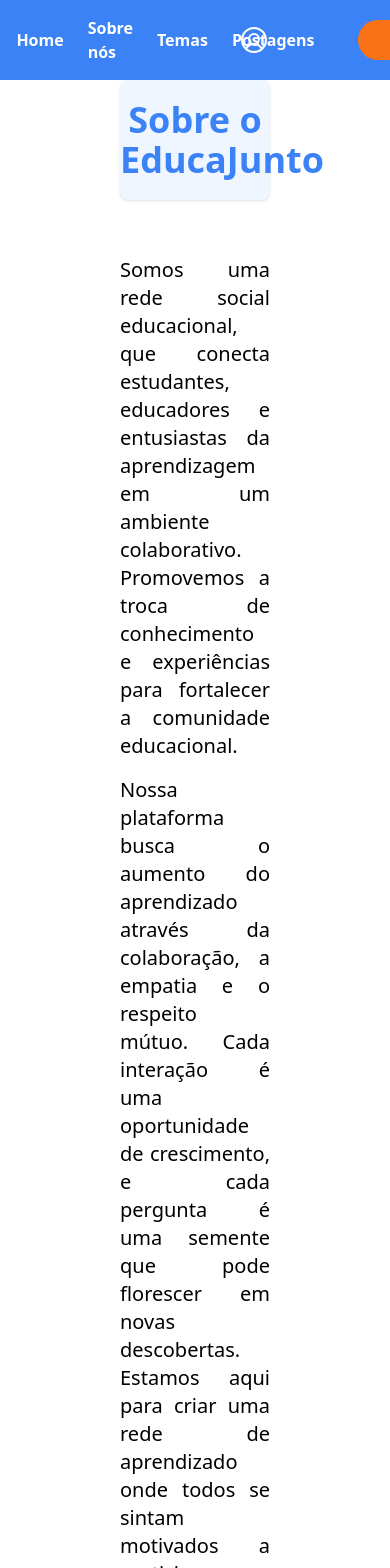
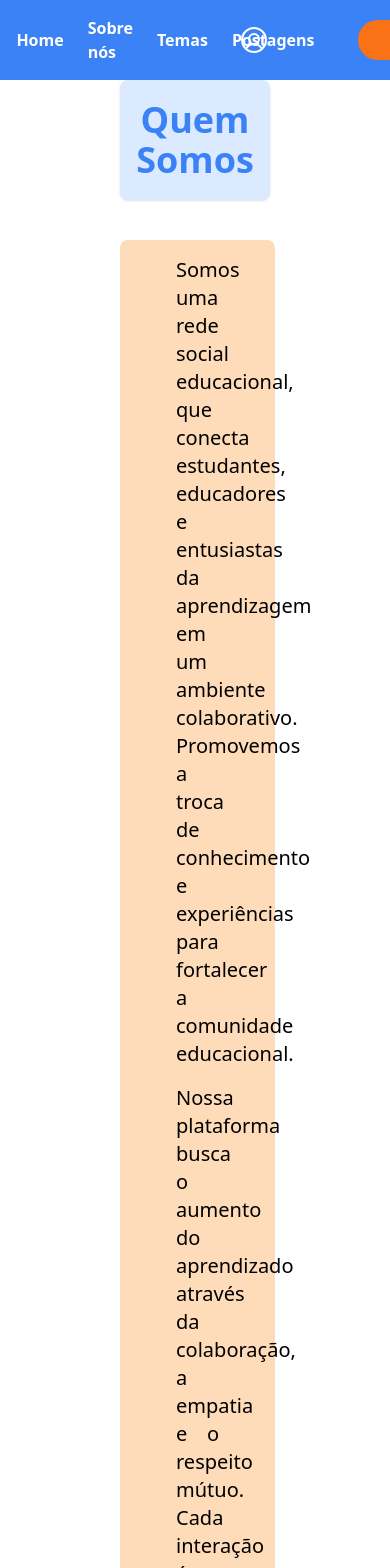
Before and after one commit to Projeto-Integrador-EducaJunto/frontend, a React (Vite) app: page /sobre in a window 390 px wide. Shown: the top 1568 px of the page. Built offline with nearby package versions, Linux system fonts and the light colour scheme.

Commit message:
estilizando componente login

```diff
--- a/src/pages/cadastro/Cadastro.tsx
+++ b/src/pages/cadastro/Cadastro.tsx
@@ -72,7 +72,7 @@
       <div className=" text-white h-screen place-items-center font-bold fundoCadastro">
 
         <div className=' flex justify-center container mx-auto px-10 h-screen w-full items-center '>
-          <form className='flex flex-col items-center h-2/3 w-1/3 gap-4 bg-opacity-70 bg-orange-300 p-4 rounded-2xl' onSubmit={cadastrarNovoUsuario}>
+          <form className='flex flex-col items-center h-2/3 w-1/3 gap-4 bg-opacity-60 bg-orange-300 p-4 rounded-2xl' onSubmit={cadastrarNovoUsuario}>
             <h2 className=' text-5xl'>Cadastro</h2>
             <div className="flex flex-col w-full">
               <label htmlFor="nome">Nome</label>
@@ -111,7 +111,7 @@
               />
             </div>
             <div className="flex flex-col w-full">
-              <label htmlFor="senha">Senha (min. caracteres)</label>
+              <label htmlFor="senha">Senha (min. 8 caracteres)</label>
               <input
                 type="password"
                 id="senha"
@@ -141,7 +141,7 @@
             </div>
             <p>
             Já possui uma conta?{' '}
-            <Link to="/login" className="text-orange-600 hover:underline">
+            <Link to="/login" className="text-blue-600 hover:underline">
               Entrar.
             </Link>
           </p>
--- a/src/pages/login/Login.css
+++ b/src/pages/login/Login.css
@@ -1,5 +1,5 @@
 .fundoLogin {
-    background-image: url(../../assets/img/logoLogin.svg);
+    background-image: url(../../assets/img/logoLogin.jpg);
     background-repeat: no-repeat;
     min-height: 100vh;
     width: 100%;
--- a/src/pages/login/Login.tsx
+++ b/src/pages/login/Login.tsx
@@ -37,9 +37,17 @@
   return (
     <>
 
-      <div className="grid grid-cols-1 lg:grid-cols-2 h-screen place-items-center font-bold ">
-        <form className="flex justify-center items-center flex-col w-1/2 gap-4" onSubmit={login}>
-          <h2 className="text-slate-900 text-5xl">Entrar</h2>
+      <div className="grid grid-cols-1 lg:grid-cols-2 h-screen place-items-center font-bold bg-blue-400 fundoCadastro">
+        <div className='text-white mx-60  backdrop-blur-sm'>
+          <h1 className="my-4  text-6xl font-bold leading-tight text-orange-500" style={{ textShadow: '2px 2px 1px rgba(0, 0, 0, 0.5)' }} >
+           APRENDA, ENSINE, COMPARTILHE!
+          </h1>
+          <p className="leading-normal text-4xl mb-10  text-white backdrop-blur-md" style={{ textShadow: '2px 2px 1px rgba(0, 0, 0, 0.5)' }}>
+            Conecte-se e seja parte da democratização do saber.
+          </p>
+        </div>
+        <form className="flex justify-center items-center flex-col w-1/2 gap-4 bg-blue-500 bg-opacity-55 text-white  p-4 rounded-lg" onSubmit={login}>
+          <h2 className="text-white text-5xl">Entrar</h2>
           <div className="flex flex-col w-full round-full">
             <label htmlFor="usuario">Usuário</label>
             <input
@@ -47,7 +55,7 @@
               id="usuario"
               name="usuario"
               placeholder="Usuario"
-              className="border-none border-slate-700 rounded-2xl p-2"
+              className="border-none text-slate-700 border-slate-700 rounded-2xl p-2"
               value={usuarioLogin.nome}
               onChange={(e: ChangeEvent<HTMLInputElement>) => atualizarEstado(e)}
             />
@@ -66,8 +74,7 @@
           </div>
           <button
             type='submit'
-            className="rounded bg-blue-700 flex justify-center
-                                   hover:bg-orange-700 text-white w-1/2 py-2">
+            className="rounded-full  shadow-md hover:scale-[1.1] shadow-blue-400 text-white bg-orange-500 hover:bg-orange-600 w-1/2 py-2">
 
             {isLoading ? <RotatingLines
               strokeColor="white"
@@ -90,7 +97,7 @@
           </p>
 
         </form>
-        <div className="fundoLogin hidden lg:block"></div>
+
       </div>
     </>
   );
--- a/src/pages/sobre/Sobre.tsx
+++ b/src/pages/sobre/Sobre.tsx
@@ -1,20 +1,22 @@
+import { GithubLogo, LinkedinLogo } from "@phosphor-icons/react";
 import React from "react";
 
 function Sobre() {
     return (
-        <div className="w-full h-full flex flex-col p-10 bg-white">
+        <>
+        <div className="w-full h-full flex flex-col p-10 ">
 
-            <h2 className="text-center text-4xl text-blue-500 font-bold py-5 mx-20 my-10 bg-blue-50 rounded-lg shadow">
-                Sobre o EducaJunto
+            <h2 className="text-center text-4xl   text-blue-500 font-bold py-5 mx-20 my-10 bg-blue-100 rounded-lg shadow">
+                Quem Somos
             </h2>
-            <div className="text-justify text-xl mx-20 mb-10">
-                <p className="my-4">
+            <div className="items-center text-justify text-xl rounded-lg mx-20 mb-10 w-1/2 h-2/1 bg-orange-300 bg-opacity-50">
+                <p className="my-4 mx-14">
                     Somos uma rede social educacional, que conecta estudantes, educadores e entusiastas da aprendizagem em um ambiente colaborativo. Promovemos a troca de conhecimento e experiências para fortalecer a comunidade educacional.
                 </p>
-                <p className="my-4">
+                <p className="my-4 mx-14">
                     Nossa plataforma busca o aumento do aprendizado através da colaboração, a empatia e o respeito mútuo. Cada interação é uma oportunidade de crescimento, e cada pergunta é uma semente que pode florescer em novas descobertas. Estamos aqui para criar uma rede de aprendizado onde todos se sintam motivados a participar ativamente, independentemente do nível de conhecimento inicial.
                 </p>
-                <p className="my-4">
+                <p className="my-10 mx-20 ">
                     Junte-se a nós para aprender, crescer e se desenvolver coletivamente!
                 </p>
             </div>
@@ -22,10 +24,11 @@
             <h2 className="text-3xl text-blue-500 font-bold text-center mx-20 bg-blue-50 rounded-lg shadow">
                 Nosso Time
             </h2>
-            <div className="flex flex-wrap justify-center items-center mx-20 my-10 gap-10">
-                <div className="flex flex-col items-center">
+            <div className="flex flex-wrap justify-center items-center mx-2 my-10 gap-10">
+                <div className="flex flex-col items-center bg-blue-300">
                     <img src="https://t4.ftcdn.net/jpg/02/29/75/83/360_F_229758328_7x8jwCwjtBMmC6rgFzLFhZoEpLobB6L8.jpg" alt="Bruno Cesar" className="rounded-full h-24 w-24 object-cover mb-3" />
                     <p className="font-bold text-orange-500">Bruno Cesar</p>
+
                 </div>
                 <div className="flex flex-col items-center">
                     <img src="https://t4.ftcdn.net/jpg/02/29/75/83/360_F_229758328_7x8jwCwjtBMmC6rgFzLFhZoEpLobB6L8.jpg" alt="Bruno Cesar" className="rounded-full h-24 w-24 object-cover mb-3" />
@@ -50,6 +53,7 @@
             </div>
 
         </div>
+        </>
     );
 }
 
```
Also changed, not shown: src/assets/img/logoLogin.avif (added), src/assets/img/logoLogin.jpg (added).
